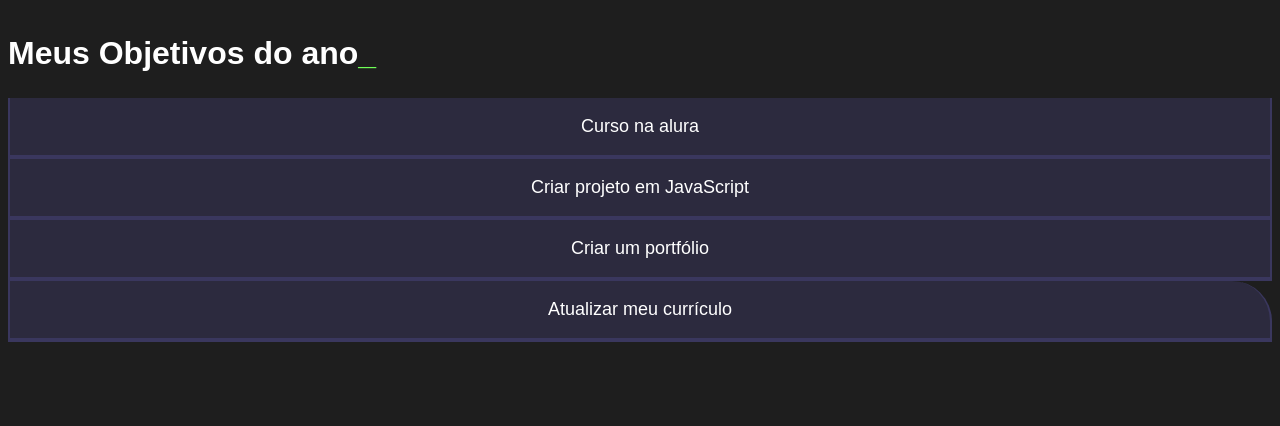
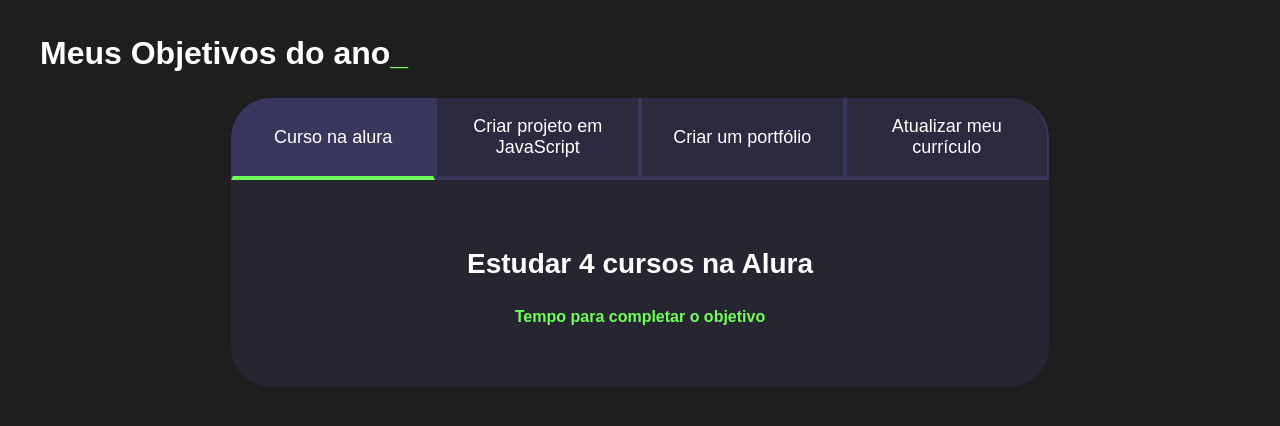
Before and after one commit to jhoannysl/jhoannys3D, a plain HTML site: page JHOANNYS 3D JS-PROJETO/index.html in a window 1280 px wide. Both pictures are taken after a click on the button "Curso na alura". Drawn offline with Linux system fonts and the light colour scheme.

Commit message:
Add files via upload

```diff
--- a/JHOANNYS 3D JS-PROJETO/index.html
+++ b/JHOANNYS 3D JS-PROJETO/index.html
@@ -7,14 +7,35 @@
 <link rel="stylesheet" href="style.css">
 </head>
 <body>
-  <section class="conteudo-principal"></section>
+  <section class="conteudo-principal">
   <h2 class="titulo-principal">Meus Objetivos do ano<span>_</span></h2>
-    <div class="botoes"></div>
-       <button class="botao">Curso na alura</button>
+  <div class="conteudo">
+    <div class="botoes">
+       <button class="botao ativo">Curso na alura</button>
        <button class="botao">Criar projeto em JavaScript</button>
        <button class="botao">Criar um  portfólio</button>
        <button class="botao">Atualizar meu currículo</button>
     </div>
-   </section>
+   <div class="abas-textos">
+       <div class="aba-conteudo-ativo">
+           <h3 class="aba-conteudo-titulo-principal">Estudar 4 cursos na Alura</h3>
+           <h4 class="aba-conteudo-titulo-secundario">Tempo para completar o objetivo</h4>
+       </div>
+         <div class="aba-conteudo">
+             <h3 class="aba-conteudo-titulo-principal">Criar 5 projetos em JavaScript</h3>
+             <h4 class="aba-conteudo-titulo-secundario">Tempo para completar o objetivo</h4>
+      </div>
+         <div class="aba-conteudo">
+             <h3 class="aba-conteudo-titulo-principal">Criar um portfólio com os meus 3 melhores projetos</h3>
+             <h4 class="aba-conteudo-titulo-secundario">Tempo para completar o objetivo</h4>
+         </div>
+            <div class="aba-conteudo">
+                <h3 class="aba-conteudo-titulo-principal">Atualizar meu curriculo com os certificados da alura</h3>
+                <h4 class="aba-conteudo-titulo-secundario">Tempo para completar o objetivo</h4>
+   </div>
+</div>
+</div>
+  </section>
+   <script src="main.js"></script>
 </body>
 </html>
--- /dev/null
+++ b/JHOANNYS 3D JS-PROJETO/main.js
@@ -0,0 +1,14 @@
+const botoes = document.querySelectorAll(".botao");
+  console.log(botoes)
+
+for(let i=0; i <  botoes.length; i++){
+   botoes[i].onclick = function(){
+
+     for(let j=0;j<botoes.length;j++){
+          botoes[j].classList.remove("ativo");
+}
+
+       botoes[i].classList.add("ativo")
+
+}
+      }
--- a/JHOANNYS 3D JS-PROJETO/style.css
+++ b/JHOANNYS 3D JS-PROJETO/style.css
@@ -51,10 +51,44 @@ body {
 }
    .botoes{
         display: block;
+
    }
+
        .botao:first-child {
         border-radius: 40px 40px 0 0;
     }
+
+    .botao.ativo{
+        background-color: var(--botao-ativo);
+        border-bottom: 4px solid var(--verde);
+
+        }
+
+        .abas-textos{
+          background-color: var(--texto-fundo);
+          padding: 40px;
+          border-radius: 0 0 40px 40px;
+
+        }
+
+       .abas-conteudo.ativo{
+        display:block;
+
+       }
+
+       .aba-conteudo{
+           display: none;
+
+       }
+
+       .aba-conteudo-titulo-principal{
+           font-size: 28px;
+           text-align: center;
+       }
+       .aba-conteudo-titulo-secundario{
+        text-align: center;
+        color: var(--verde);
+       }
 
 @media screen and (min-width: 768px) {
     .botoes {
```
